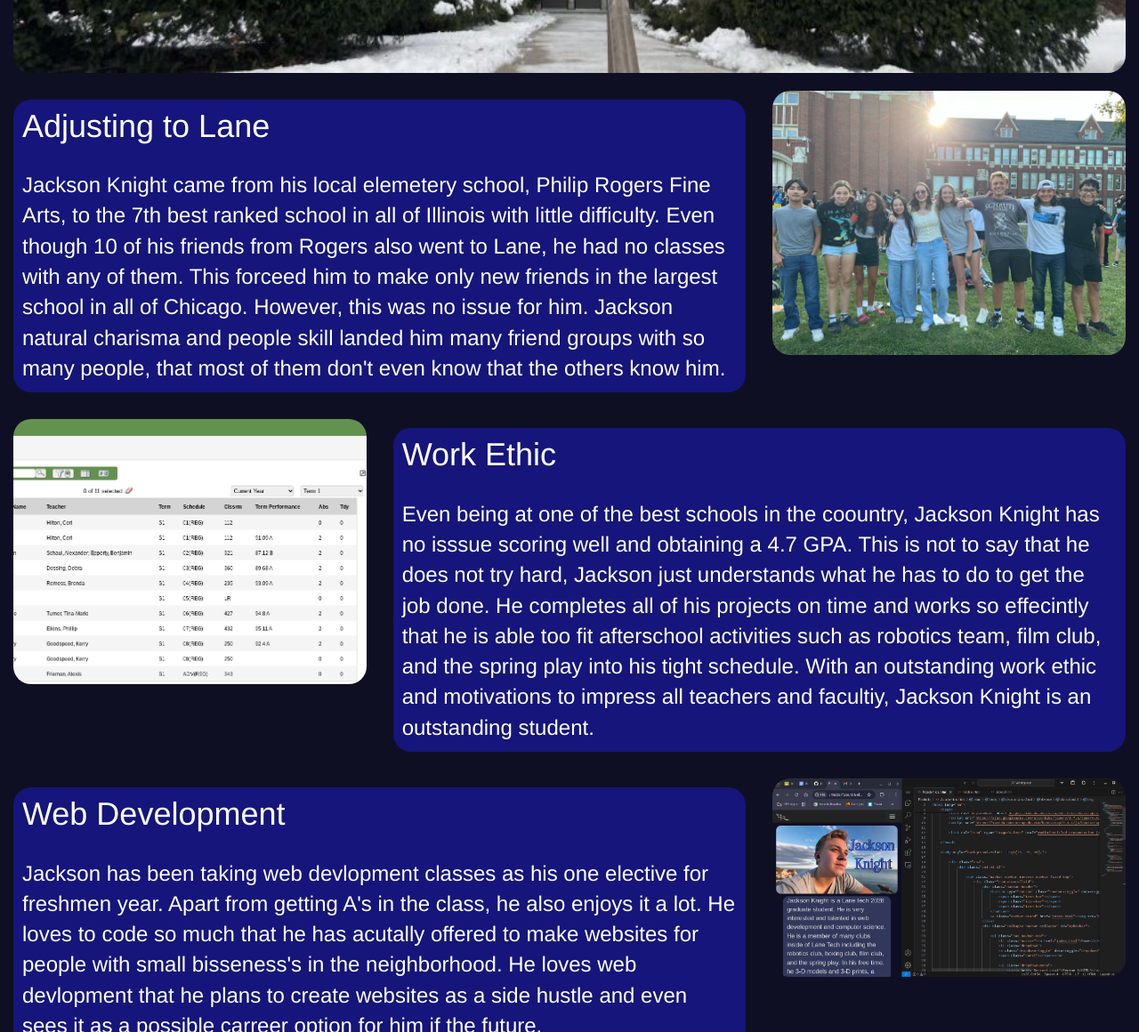
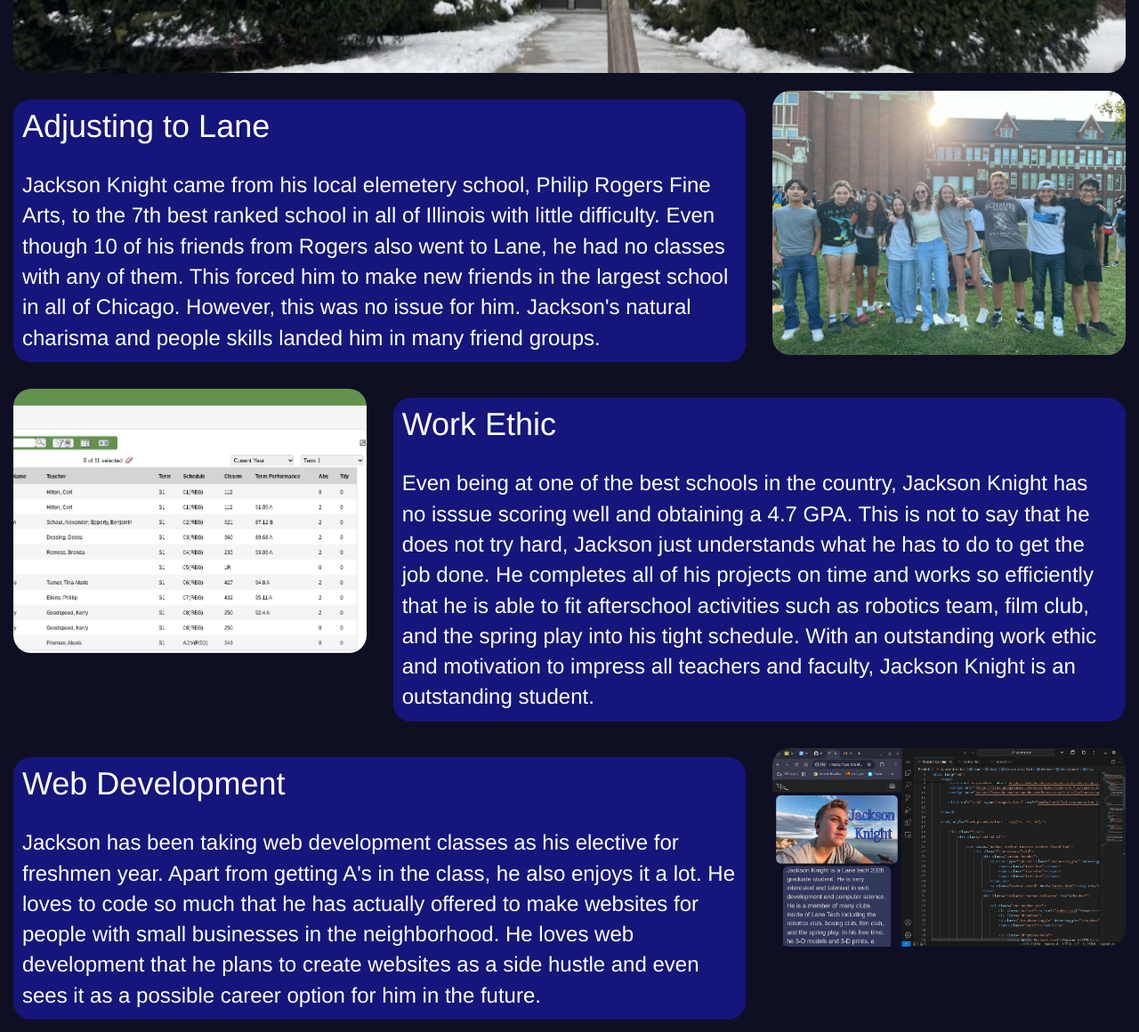
Before and after one commit to jrknigh/jrknigh.github.io, a plain HTML site: page Academics.html in a window 1280 px wide. Shown: the part 917-2077 px from the top of the page at 89% size. Drawn offline with nearby package versions, Linux system fonts and the light colour scheme.

Commit message:
Update Academics.html

```diff
--- a/Academics.html
+++ b/Academics.html
@@ -73,7 +73,7 @@
                                     Adjusting to Lane
                                 </h1>
                                 <p style="padding: 10px; color: white; font-size: x-large;">
-                                    Jackson Knight came from his local elemetery school, Philip Rogers Fine Arts, to the 7th best ranked school in all of Illinois with little difficulty. Even though 10 of his friends from Rogers also went to Lane, he had no classes with any of them. This forceed him to make only new friends in the largest school in all of Chicago. However, this was no issue for him. Jackson natural charisma and people skill landed him many friend groups with so many people, that most of them don't even know that the others know him.
+                                    Jackson Knight came from his local elemetery school, Philip Rogers Fine Arts, to the 7th best ranked school in all of Illinois with little difficulty. Even though 10 of his friends from Rogers also went to Lane, he had no classes with any of them. This forced him to make new friends in the largest school in all of Chicago. However, this was no issue for him. Jackson's natural charisma and people skills landed him in many friend groups.
                                 </p>
                             </div>
                         </div>
@@ -95,7 +95,7 @@
                                     Work Ethic
                                 </h1>
                                 <p style="padding: 10px; color: white; font-size: x-large;">
-                                    Even being at one of the best schools in the coountry, Jackson Knight has no isssue scoring well and obtaining a 4.7 GPA. This is not to say that he does not try hard, Jackson just understands what he has to do to get the job done. He completes all of his projects on time and works so effecintly that he is able too fit afterschool activities such as robotics team, film club, and the spring play into his tight schedule. With an outstanding work ethic and motivations to impress all teachers and facultiy, Jackson Knight is an outstanding student.
+                                    Even being at one of the best schools in the country, Jackson Knight has no isssue scoring well and obtaining a 4.7 GPA. This is not to say that he does not try hard, Jackson just understands what he has to do to get the job done. He completes all of his projects on time and works so efficiently that he is able to fit afterschool activities such as robotics team, film club, and the spring play into his tight schedule. With an outstanding work ethic and motivation to impress all teachers and faculty, Jackson Knight is an outstanding student.
                                 </p>
                             </div>
                         </div>
@@ -110,7 +110,7 @@
                                     Web Development
                                 </h1>
                                 <p style="padding: 10px; color: white; font-size: x-large;">
-                                    Jackson has been taking web devlopment classes as his one elective for freshmen year. Apart from getting A's in the class, he also enjoys it a lot. He loves to code so much that he has acutally offered to make websites for people with small bisseness's in the neighborhood. He loves web devlopment that he plans to create websites as a side hustle and even sees it as a possible carreer option for him if the future.
+                                    Jackson has been taking web development classes as his elective for freshmen year. Apart from getting A's in the class, he also enjoys it a lot. He loves to code so much that he has actually offered to make websites for people with small businesses in the neighborhood. He loves web development that he plans to create websites as a side hustle and even sees it as a possible career option for him in the future.
                                 </p>
                             </div>
                         </div>
```
